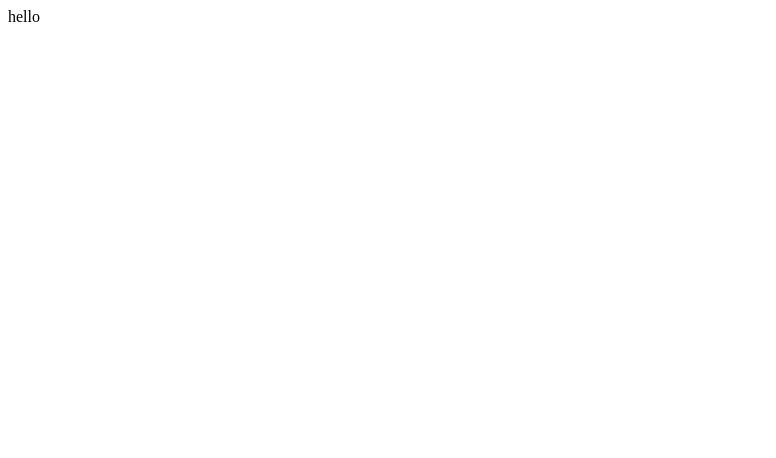
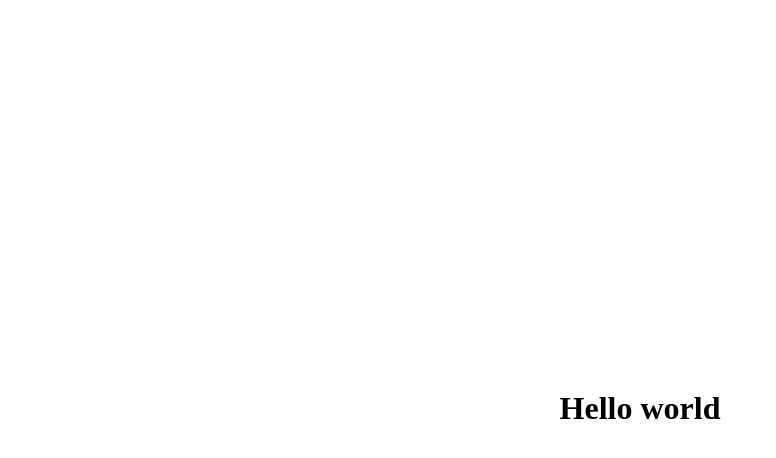
Before and after one commit to faiz-ak/democheck, a plain HTML site: page index.html in a window 1280 px wide. Shown: the whole page, without its empty margins (0-776 px from the left). Drawn offline with Linux system fonts and the light colour scheme.

Commit message:
feature added

```diff
--- a/index.html
+++ b/index.html
@@ -6,6 +6,7 @@
     <title>Document</title>
 </head>
 <body>
-    hello
+    <div style="display: flex; justify-content: center; align-items: center; height: 100vh;
+    font-size: 32px;font-weight: 600;">Hello world</div>
 </body>
 </html>
```
